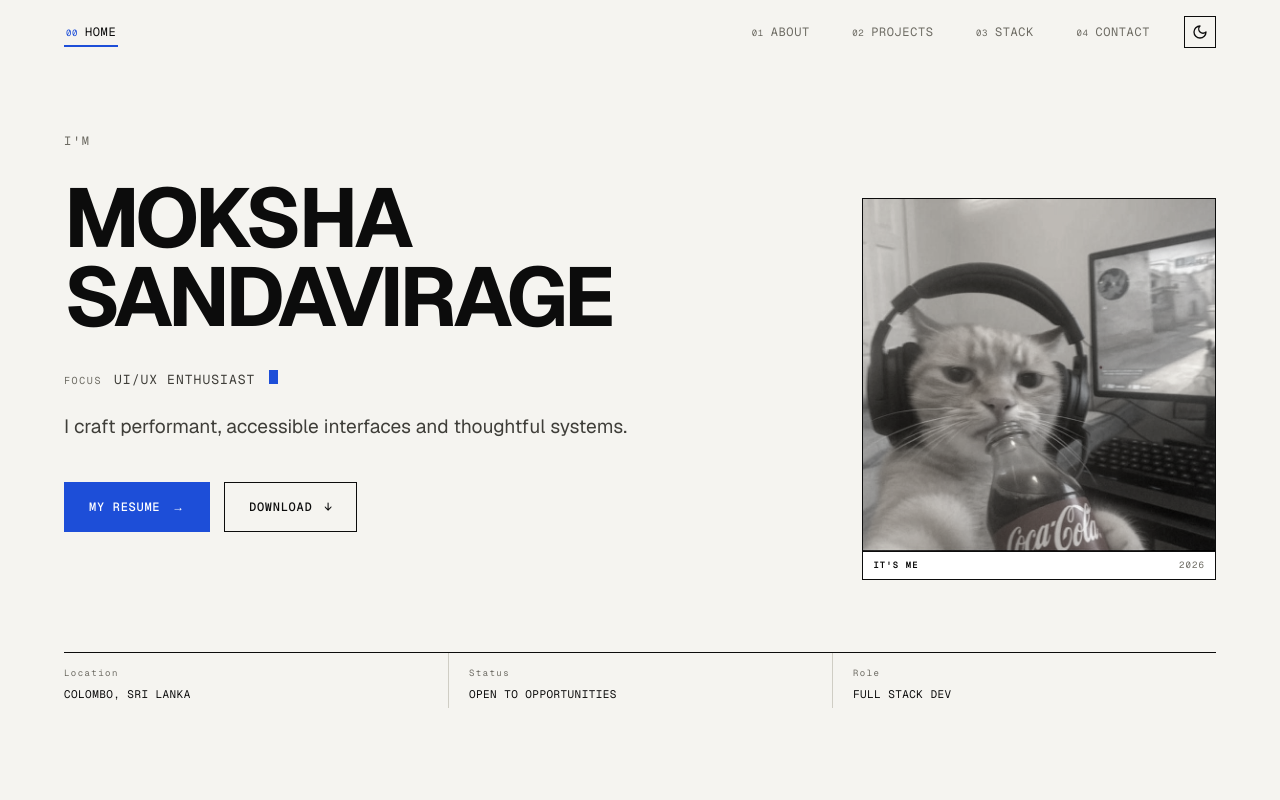
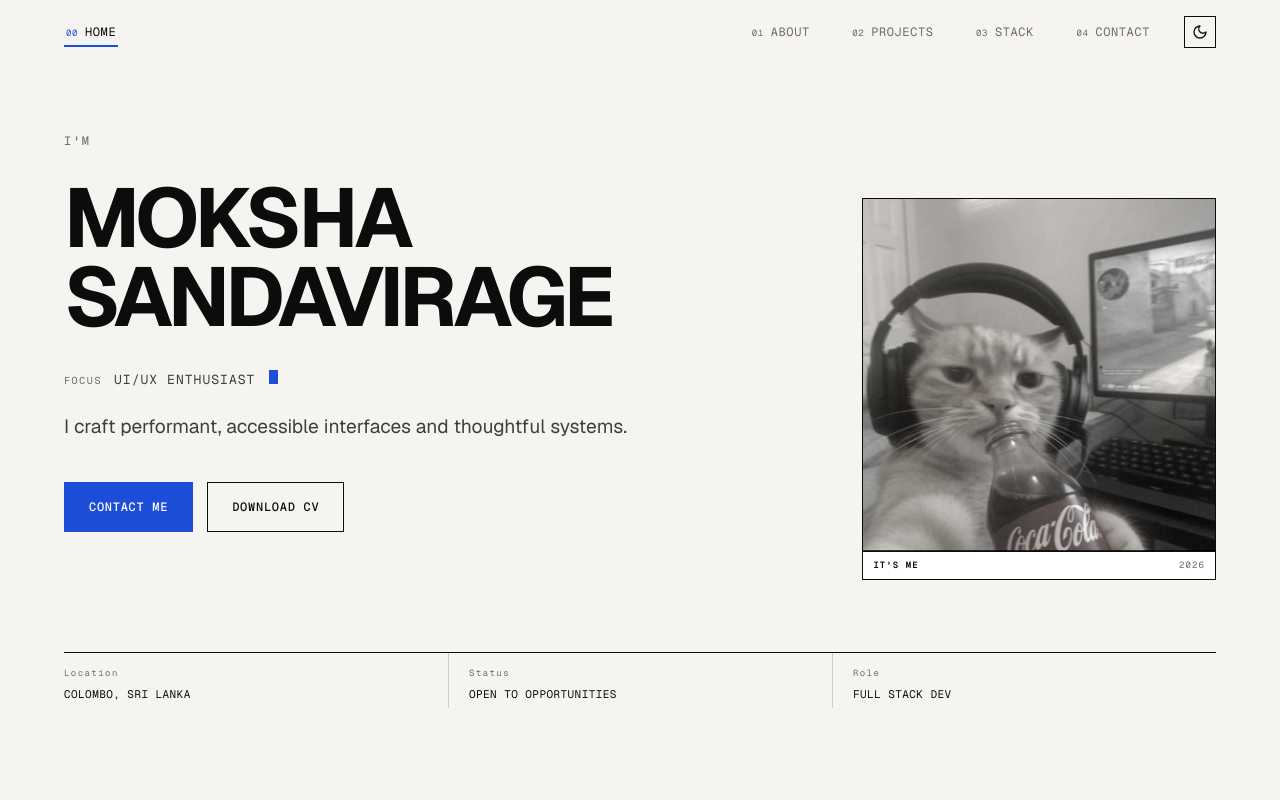
Before and after one commit to MokshaSan/portfolio, a Next.js app: page / in a window 1280 px wide. Shown: the top 800 px of the page. Built offline with nearby package versions, Linux system fonts and the light colour scheme.

Commit message:
minor changes

```diff
--- a/src/components/sections/HomeSection.tsx
+++ b/src/components/sections/HomeSection.tsx
@@ -46,20 +46,14 @@ export default function HomeSection({ scrollTo }: HomeSectionProps) {
             <Reveal delay={250}>
               <div className="hero-ctas">
                 <button className="btn btn-fill" onClick={() => scrollTo("contact")}>
-                  My resume
-                  <span className="btn-arrow" aria-hidden="true">
-                    →
-                  </span>
+                  Contact Me
                 </button>
                 <a
                   className="btn"
-                  // href="/moksha-resume.docx"
+                   href="/moksha-resume.docx"
                   download
                 >
-                  download
-                  <span className="btn-arrow" aria-hidden="true">
-                    ↓
-                  </span>
+                  download CV
                 </a>
               </div>
             </Reveal>
```
Also changed, not shown: 1 other file (tests, documents, lock files or other folders).
